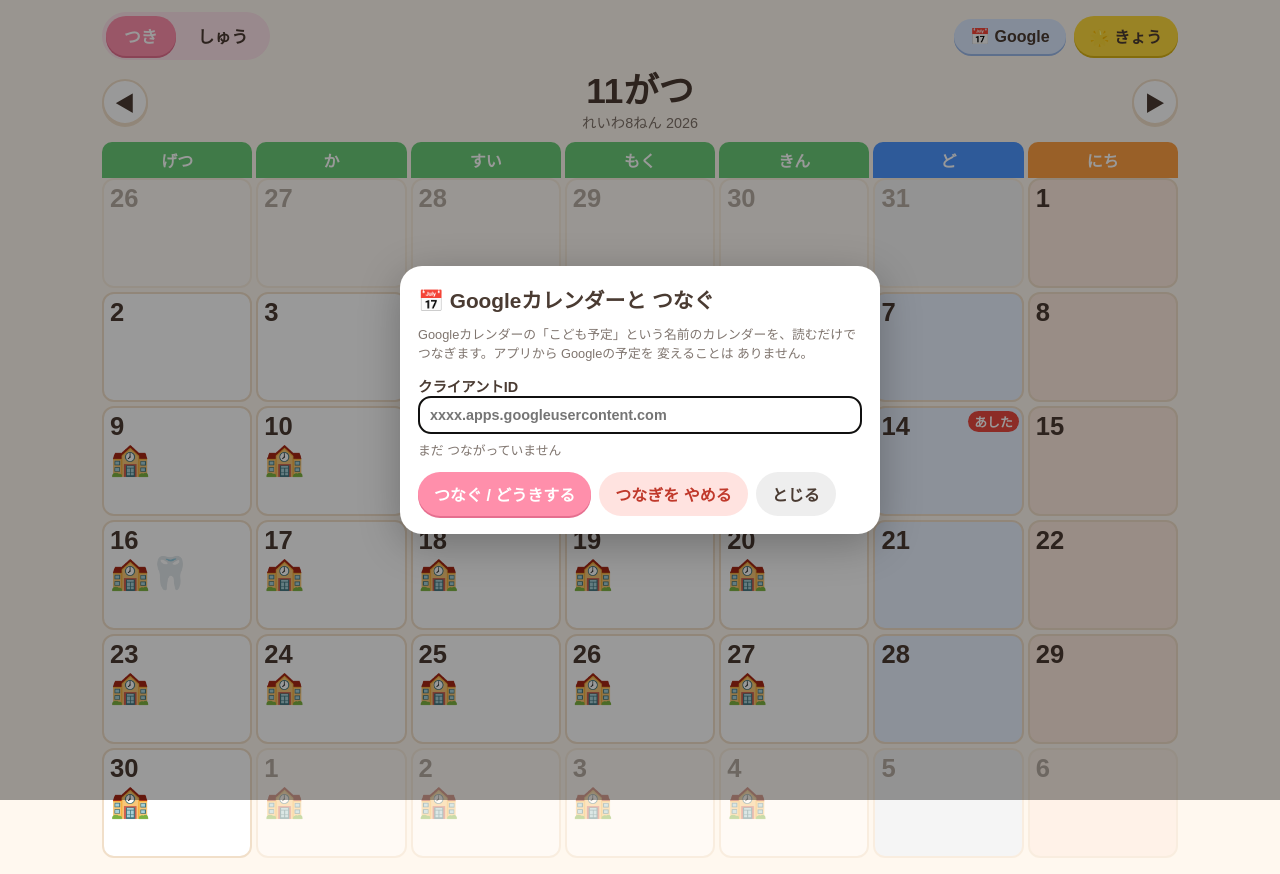
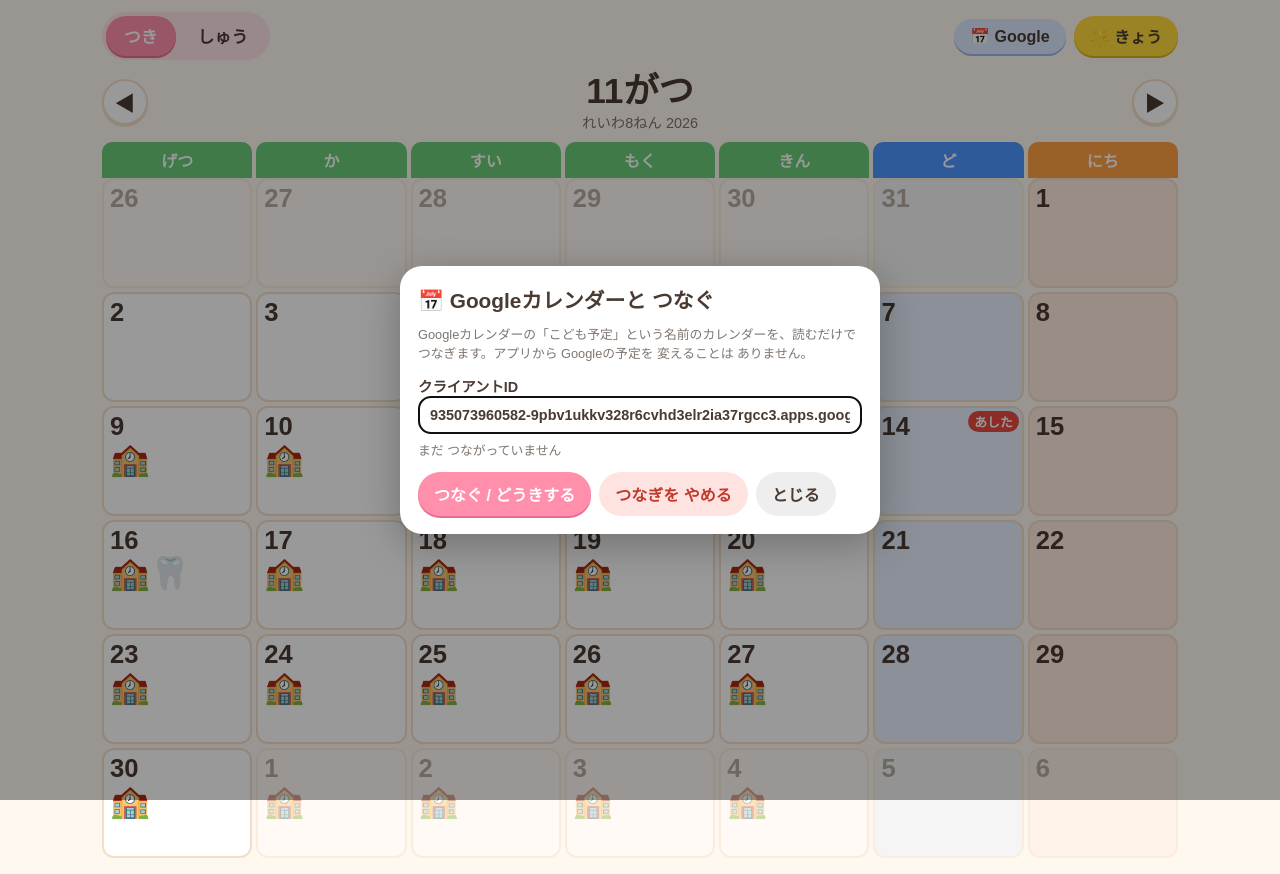
Before and after one commit to hikkohiko-a11y/mitoshi-calendar, a plain HTML site: page index.html in a window 1280 px wide. Both pictures are taken after a click on the button "📅 Google". Drawn offline with Linux system fonts and the light colour scheme.

Commit message:
Google連携のクライアントIDを組み込み
Co-Authored-By: Claude Sonnet 5.5 <noreply@anthropic.com>

```diff
--- a/index.html
+++ b/index.html
@@ -325,6 +325,7 @@ function openEdit(id,ds){
 
 /* ===== Googleカレンダー連携(読み込み専用・「こども予定」カレンダーだけ) ===== */
 const GKEY='mitoshi-gclient',GCACHE='mitoshi-gcache',GCAL='こども予定';
+const DEFAULT_CID='935073960582-9pbv1ukkv328r6cvhd3elr2ia37rgcc3.apps.googleusercontent.com';
 const gget=k=>{try{return localStorage.getItem(k)}catch(e){return null}};
 const gset=(k,v)=>{try{v==null?localStorage.removeItem(k):localStorage.setItem(k,v)}catch(e){}};
 let gEvents={};try{gEvents=JSON.parse(gget(GCACHE)||'{}')}catch(e){}
@@ -339,7 +340,7 @@ const loadGis=()=>new Promise((res,rej)=>{
   const s=document.createElement('script');s.src='https://accounts.google.com/gsi/client';s.onload=res;s.onerror=()=>rej(new Error('gis'));document.head.appendChild(s);
 });
 async function gConnect(){
-  const cid=gget(GKEY);
+  const cid=gget(GKEY)||DEFAULT_CID;
   if(!cid){gStatus='さきに クライアントIDを いれてね';return false}
   try{await loadGis()}catch(e){gStatus='ネットに つながっていません';return false}
   return new Promise(res=>{
@@ -403,7 +404,7 @@ const gDlg=document.getElementById('gDlg');
 function openG(){
   gDlg.innerHTML=`<h2>📅 Googleカレンダーと つなぐ</h2>
    <p class="hint" style="margin-top:0">Googleカレンダーの「${GCAL}」という名前のカレンダーを、読むだけで つなぎます。アプリから Googleの予定を 変えることは ありません。</p>
-   <label>クライアントID<input id="gCid" value="${esc(gget(GKEY)||'')}" placeholder="xxxx.apps.googleusercontent.com"></label>
+   <label>クライアントID<input id="gCid" value="${esc(gget(GKEY)||DEFAULT_CID)}" placeholder="xxxx.apps.googleusercontent.com"></label>
    <p class="hint">${esc(gStatus||(gToken?'つながっています':'まだ つながっていません'))}</p>
    <div class="btns">
     <button class="btn pri" data-gsync>つなぐ / どうきする</button>
```
